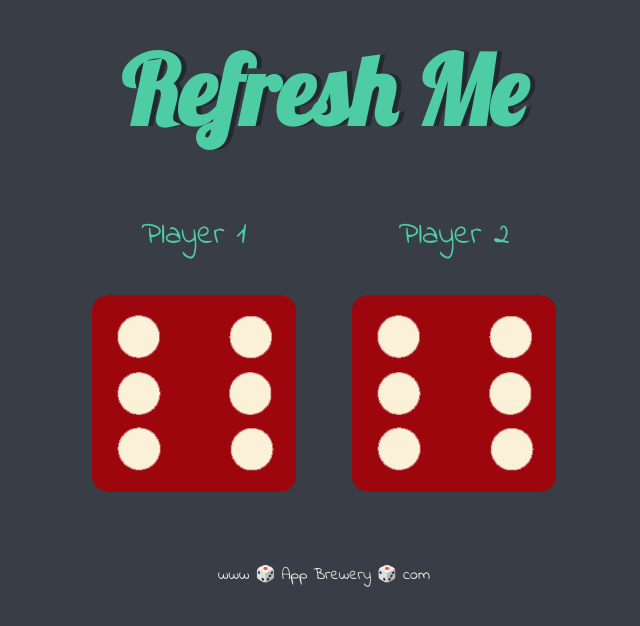
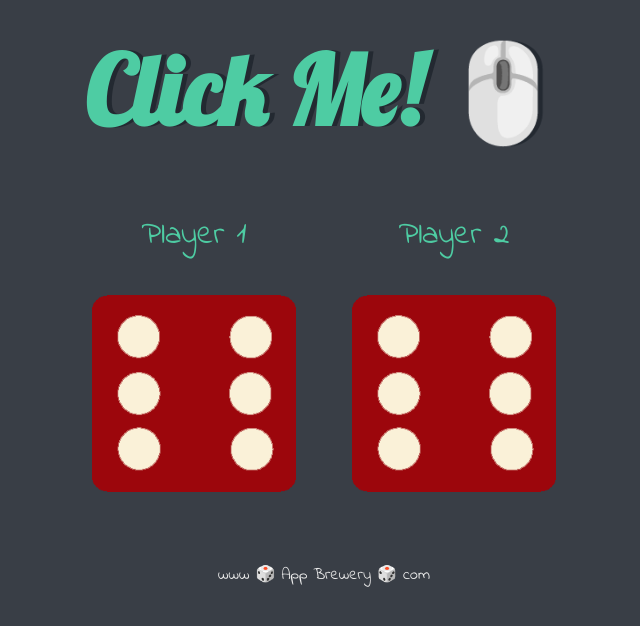
Before and after one commit to JairParra/DiceeChallenge, a plain HTML site: page index.html in a window 1280 px wide. Shown: the whole page, without its empty margins (316-956 px from the left). Drawn offline with Linux system fonts and the light colour scheme.

Commit message:
changed h1

```diff
--- a/index.html
+++ b/index.html
@@ -12,7 +12,7 @@
   <body>
 
     <div class="container">
-      <h1 class="pointer"  onclick="refreshPage();">Refresh Me</h1>
+      <h1 class="pointer"  onclick="refreshPage();">Click Me! 🖱️</h1>
 
       <div class="dice">
         <p>Player 1</p>
```
